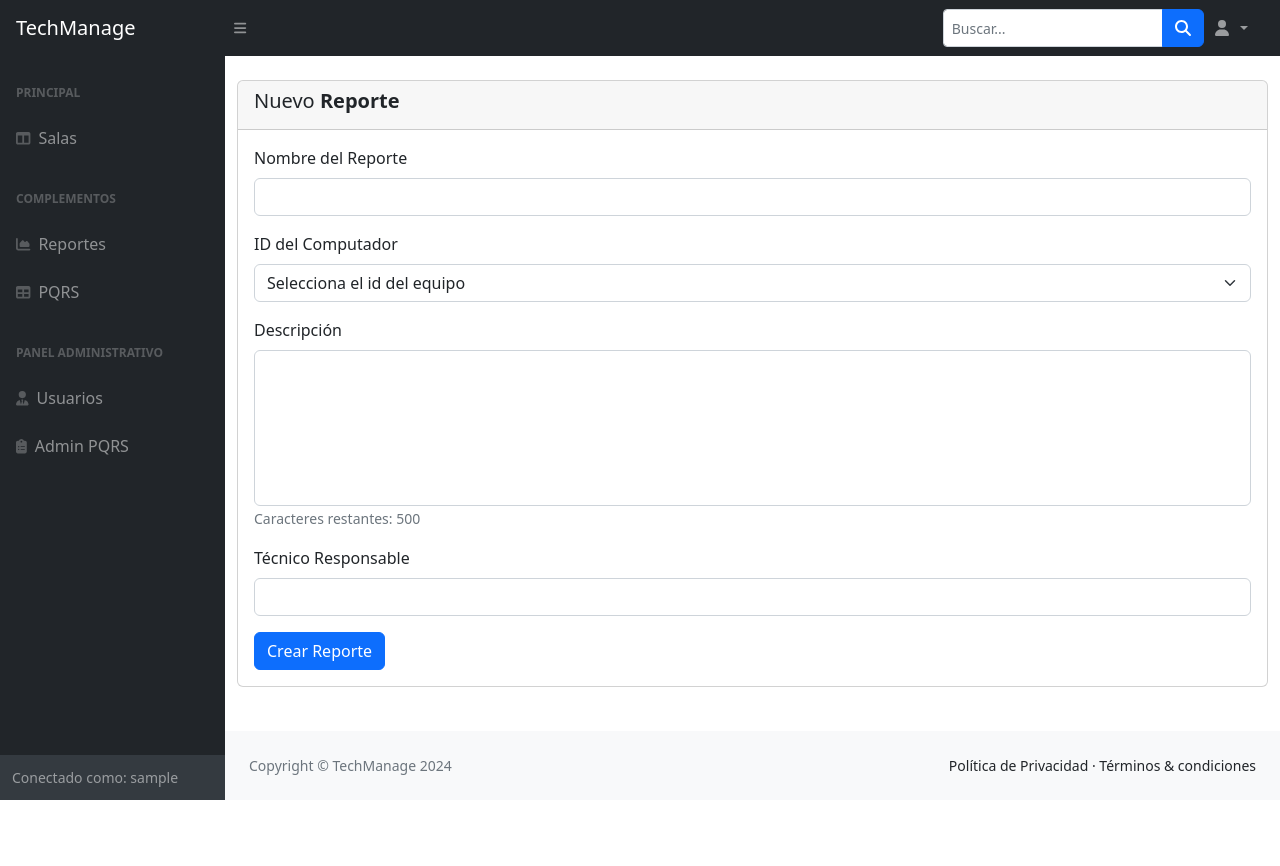
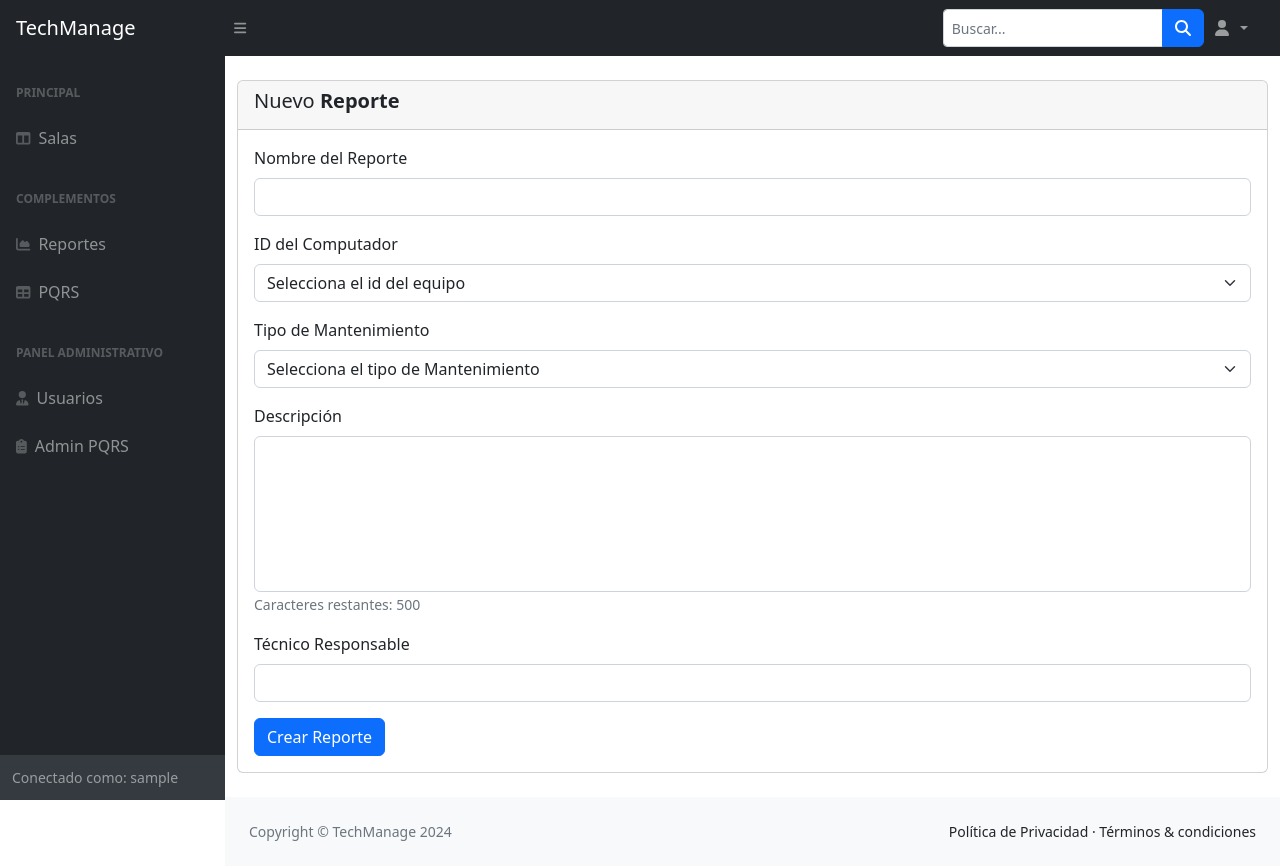
Before and after one commit to Carlos-Leguizamo/TechManage, a Django app: page /new_report/ in a window 1280 px wide. Before the commit the page ends 800 px from the top, so only its background shows below. Run offline with Django 5.2, Linux system fonts and the light colour scheme; the visitor is signed in with stand-in values (Sample User, id 1); data that the repository does not hold is empty; some libraries are stand-ins or nearby versions.

Commit message:
crear campo tipo_mantenimiento para reportes

```diff
--- a/reports/models.py
+++ b/reports/models.py
@@ -4,12 +4,18 @@ from room.models import Computadores
 from django.utils import timezone
 
 class Reportes(models.Model):
+    TIPO_MANTENIMIENTO_CHOICES = [
+        ('Preventivo', 'Preventivo'),
+        ('Correctivo', 'Correctivo'),
+    ]
+
     id_reportes = models.AutoField(primary_key=True)
     nombre_reporte = models.CharField(max_length=45)
     fecha = models.DateTimeField(default=timezone.now)
     descripcion = models.TextField()
     id_computador = models.ForeignKey(Computadores, on_delete=models.CASCADE, db_column='id_computador')
     tecnico_responsable = models.CharField(max_length=45)
+    tipo_mantenimiento = models.CharField(max_length=11, choices=TIPO_MANTENIMIENTO_CHOICES, default='Preventivo')
 
     class Meta:
         db_table='Reportes'
--- a/reports/templates/new_reports.html
+++ b/reports/templates/new_reports.html
@@ -22,6 +22,14 @@
                         {% for computador in computadores %}
                         <option value="{{ computador.id_computador }}">{{ computador.id_computador }}</option>
                         {% endfor %}
+                    </select>
+                </div>
+                <div class="mb-3">
+                    <label for="tipo_mantenimiento" class="form-label">Tipo de Mantenimiento</label>
+                    <select class="form-select" id="tipo_mantenimiento" name="tipo_mantenimiento" required>
+                        <option value="" disabled selected>Selecciona el tipo de Mantenimiento</option>
+                        <option value="Preventivo">Preventivo</option>
+                        <option value="Correctivo">Correctivo</option>
                     </select>
                 </div>
                 <div class="mb-3">
--- a/reports/templates/pdf_template.html
+++ b/reports/templates/pdf_template.html
@@ -75,6 +75,10 @@
                 <span>{{ sala.nombre_sala }}</span> <!-- Nueva línea para mostrar el nombre de la sala -->
             </div>
             <div>
+                <strong>Tipo de Mantenimiento:</strong>
+                <span>{{ reporte.tipo_mantenimiento }}</span> <!-- Nueva línea para mostrar el nombre de la sala -->
+            </div>
+            <div>
                 <strong>Marca:</strong>
                 <span>{{ computador.marca }}</span>
             </div>
--- a/reports/templates/reports.html
+++ b/reports/templates/reports.html
@@ -25,6 +25,7 @@
                         <tr>
                             <th class="text-center">Nombre del Reporte</th>
                             <th class="text-center">Fecha del Reporte</th>
+                            <th class="text-center">Tipo de Mantenimiento</th>
                             <th class="text-center">Técnico Responsable</th>
                             <th class="text-center" style="width:152px;">Acciones</th>
                         </tr>
@@ -34,6 +35,7 @@
                         <tr>
                             <td class="text-center">{{ reporte.nombre_reporte }}</td>
                             <td class="text-center">{{ reporte.fecha }}</td>
+                            <td class="text-center">{{ reporte.tipo_mantenimiento }}</td>
                             <td class="text-center">{{ reporte.tecnico_responsable }}</td>
                             <td class="text-center">
                                 <!-- Botón de Ver -->
```
Also changed, not shown: reports/migrations/0002_reportes_tipo_mantenimiento_alter_reportes_fecha_and_more.py (added), reports/migrations/0003_alter_reportes_id_computador.py (added).
